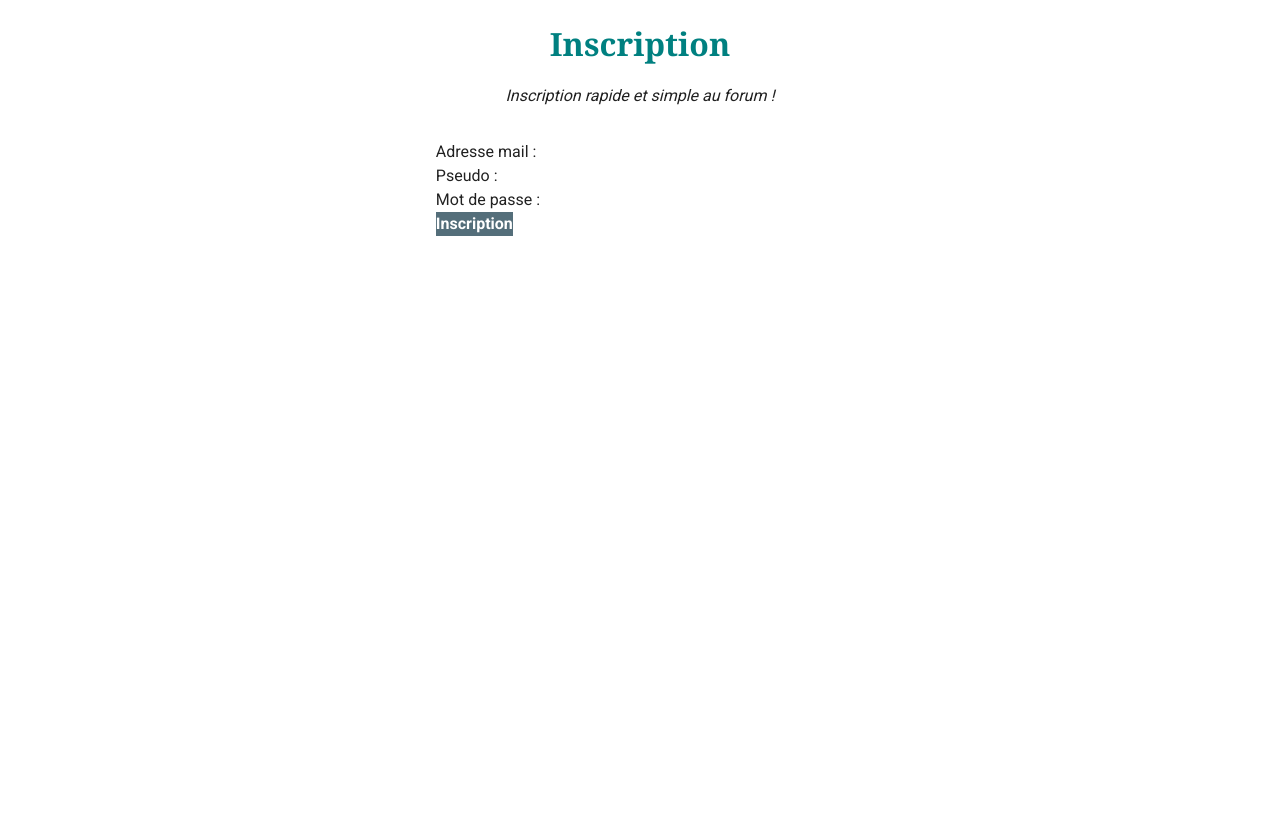
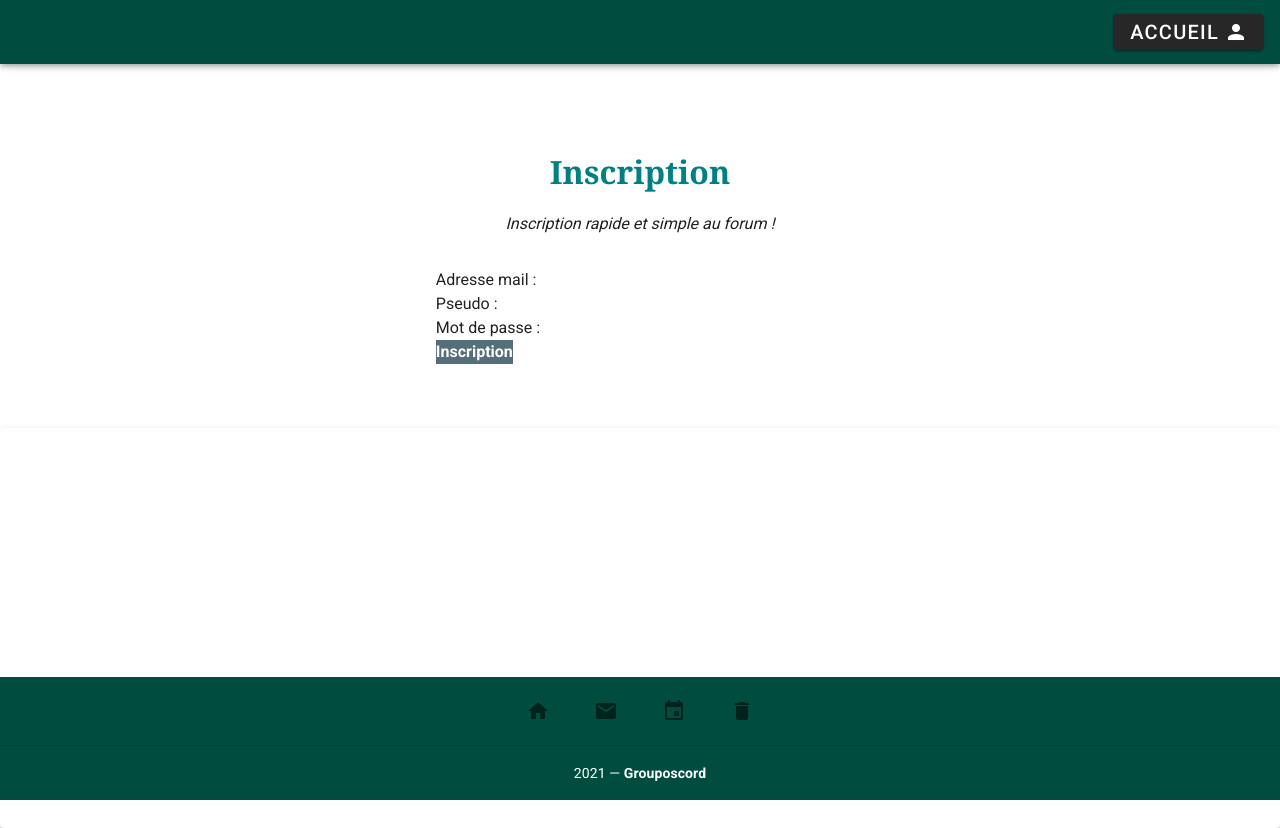
Before and after one commit to jonathan-lejeune-code/jonathanlejeunegroupomania-front, a Vue app in the folder frontend/: page /signup in a window 1280 px wide. Before the commit the page ends 800 px from the top, so only its background shows below. Built offline with nearby package versions, Linux system fonts and the light colour scheme.

Commit message:
begin page signup

```diff
--- a/frontend/src/components/Footer.vue
+++ b/frontend/src/components/Footer.vue
@@ -1,53 +1,83 @@
 <template>
+  <v-card height="400px">
     <v-footer
-    dark
-    padless
+      v-bind="localAttrs"
+      :padless="padless"
     >
       <v-card
-      class="flex"
         flat
         tile
+        width="100%"
+        class="teal darken-4 text-center"
       >
-      <v-card-title class="teal darken-4">
-        <strong class="subheading">Gardez contact avec vos collégue ! </strong>
-
-        <v-spacer></v-spacer>
-
+        <v-card-text>
           <v-btn
             v-for="icon in icons"
             :key="icon"
             class="mx-4"
-          dark
             icon
           >
             <v-icon size="24px">
               {{ icon }}
-
             </v-icon>
           </v-btn>
-      </v-card-title>
+        </v-card-text>
 
-      <v-card-text class="py-2 white--text text-center">
+        <v-divider></v-divider>
+
+        <v-card-text class="white--text">
           {{ new Date().getFullYear() }} — <strong>Grouposcord</strong>
         </v-card-text>
       </v-card>
     </v-footer>
+
+    <v-row
+      align="center"
+      justify="center"
+      class="ma-12"
+    >
+      <v-col
+        cols="12"
+        md="8">
+      </v-col>
+    </v-row>
+  </v-card>
 </template>
 
 <script>
 export default {
   name: "Footer",
-
     data: () => ({
       icons: [
-        'mdi-facebook',
-        'mdi-twitter',
-        'mdi-linkedin',
-        'mdi-instagram',
+        'mdi-home',
+        'mdi-email',
+        'mdi-calendar',
+        'mdi-delete',
       ],
+      items: [
+        'default',
+        'absolute',
+        'fixed',
+      ],
+      padless: true,
+      variant: 'default',
     }),
-};
+    computed: {
+      localAttrs () {
+        const attrs = {}
+
+        if (this.variant === 'default') {
+          attrs.absolute = false
+          attrs.fixed = true
+        } else {
+          attrs[this.variant] = true
+        }
+        return attrs
+      },
+    },
+  }
 </script>
+
 
 
 <style scoped lang="scss">
--- /dev/null
+++ b/frontend/src/components/HeaderForm.vue
@@ -0,0 +1,53 @@
+<template>
+     <v-app-bar app color="teal darken-4" dark>
+      <div class="d-flex align-center">
+
+        <v-img
+          alt="logo groupomania"
+          class="logo"
+          contain
+          min-width="100"
+          src="../assets/icon-left-font-monochrome-white.png"
+          width="400"/>
+      </div>
+      <div id="btn">
+        <v-btn class="button" >
+          <router-link class="lien" to="/">Accueil</router-link>
+          <v-icon>mdi-account</v-icon>
+        </v-btn>
+     </div>
+    </v-app-bar>
+</template>
+
+<script>
+export default {
+  name: "HeaderForm",
+};
+</script>
+
+
+<style scoped lang="scss">
+.logo{
+    display: block;
+    margin-left: auto;
+    margin-right: auto
+}
+
+#btn{
+  margin-left:auto;
+  float: right;
+}
+.button{
+  color: white;
+  margin-left: 20px;
+
+
+}
+
+.lien{
+  text-decoration: none;
+  color: white;
+  font-size: 20px;
+  margin-right: 5px;
+}
+</style>
--- a/frontend/src/router/index.js
+++ b/frontend/src/router/index.js
@@ -10,7 +10,6 @@ Vue.use(VueRouter);
 const routes = [
   {
     path: '/',
-    name: 'Home',
     component: Home
   },
 
--- a/frontend/src/views/Home.vue
+++ b/frontend/src/views/Home.vue
@@ -31,7 +31,7 @@ export default {
   components: {
     HeaderHome,
     Footer, },
-  name: "App",
+  name: "/",
 };
 </script>
 
--- a/frontend/src/views/HomeSignup.vue
+++ b/frontend/src/views/HomeSignup.vue
@@ -1,17 +1,28 @@
 <template>
-<div class="d-flex flex-column align-items-center">
-    <h2 class="text-center subtitle pt-5 pb-4">Inscription</h2>
-    <p class="text-center font-italic">Inscription rapide et simple au forum !</p>
-    <InscriptionForm/>
-</div>
+<v-main>
+    <div class="d-flex flex-column align-items-center">
+        <HeaderForm></HeaderForm>
+        <h2 class="text-center subtitle pt-5 pb-4">Inscription</h2>
+        <p class="text-center font-italic">Inscription rapide et simple au forum !</p>
+        <InscriptionForm/>
+    </div>
+    <Footer></Footer>
+</v-main>
+
+
+
 </template>
 
 <script>
+import HeaderForm from '../components/HeaderForm.vue'
 import InscriptionForm from '../components/InscriptionForm'
+import Footer from '../components/Footer.vue'
 export default {
     name: 'HomeSignup',
     components: {
-    InscriptionForm
+    HeaderForm,
+    InscriptionForm,
+    Footer,
     }
 }
 </script>
```
Lines whose indentation alone changed are shown as unchanged.
